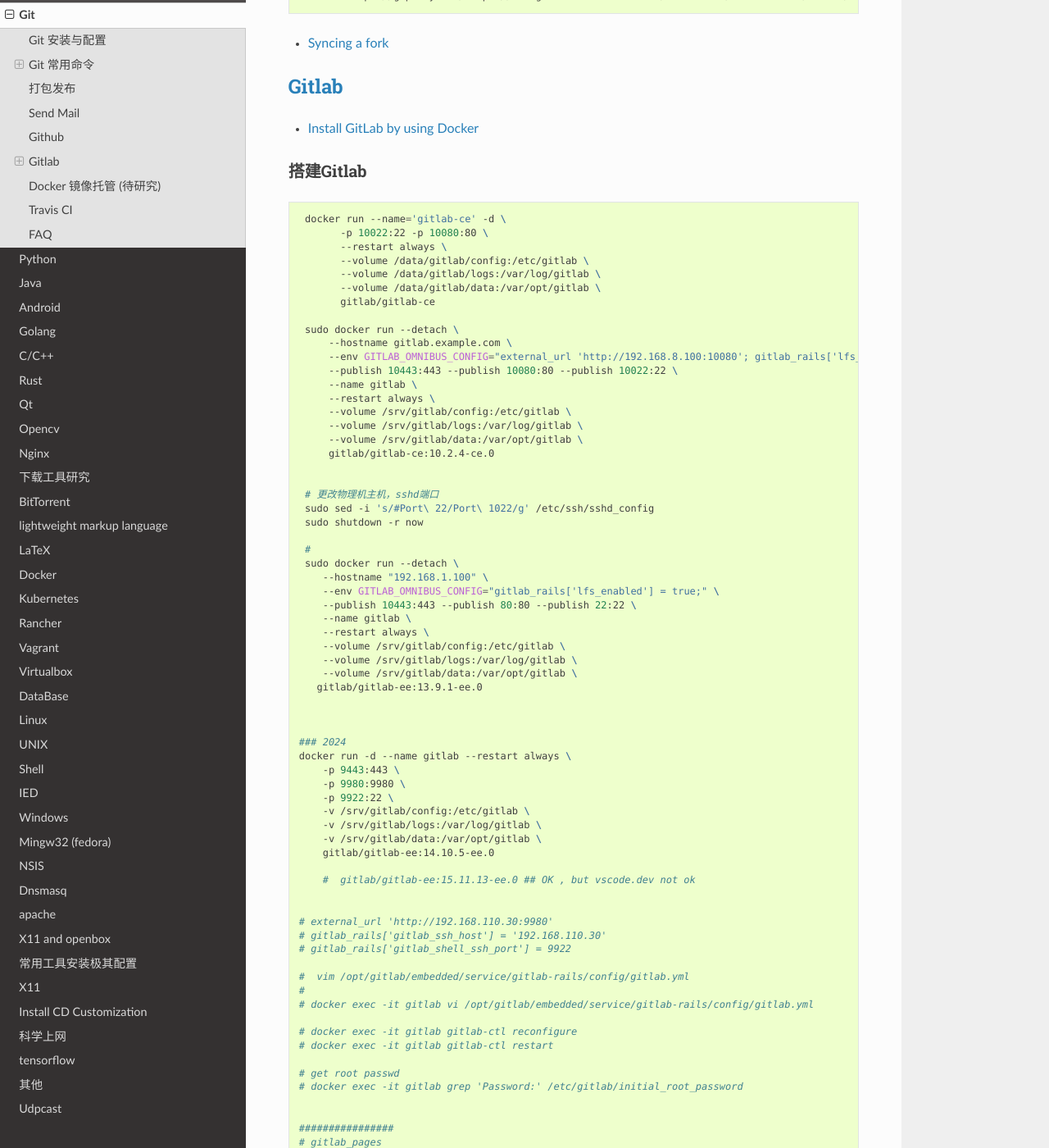
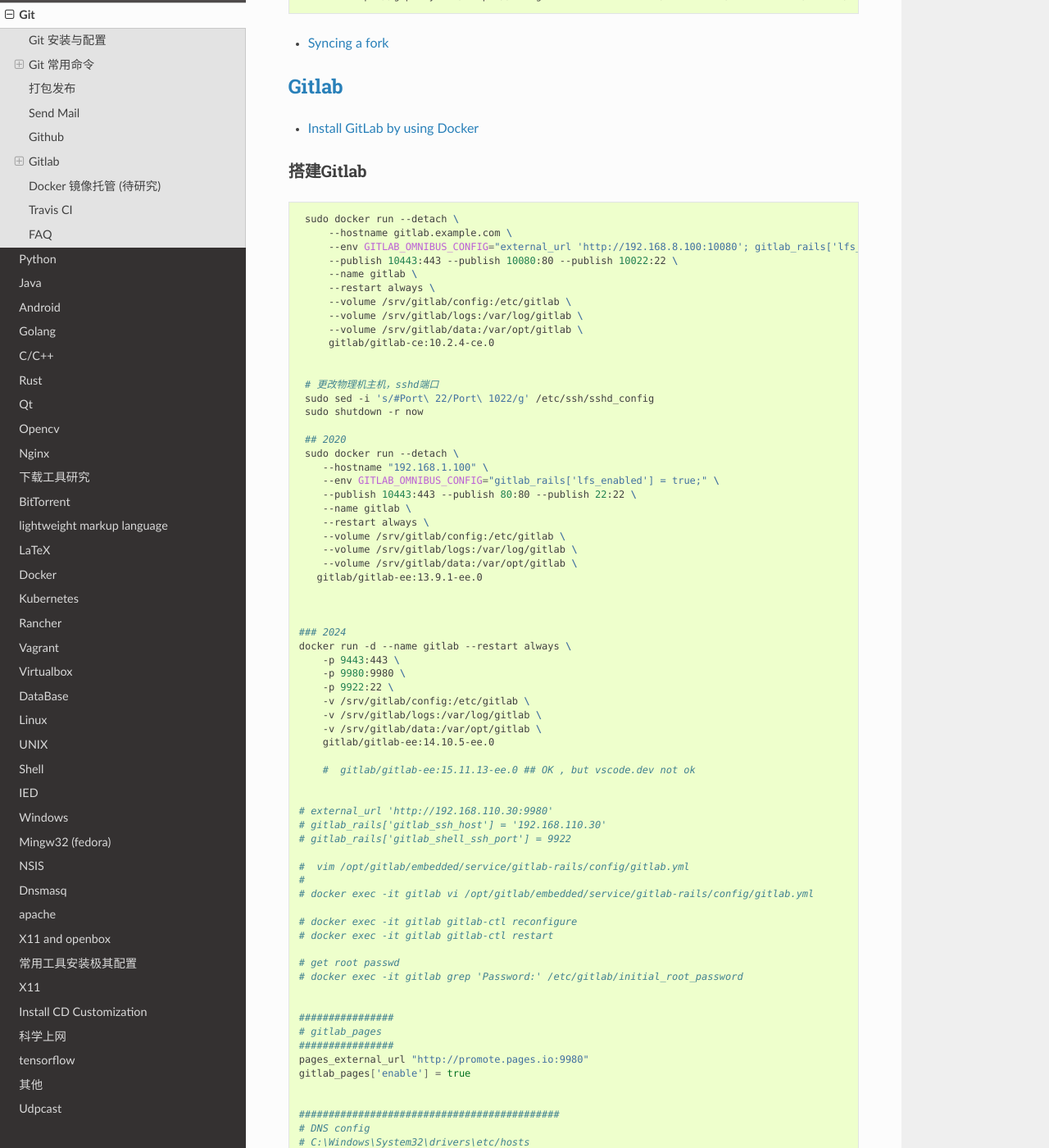
Before and after one commit to my-rds-store/my_space, a Sphinx documentation site: the page built from source/git/index.rst, in a window 1280 px wide and 1400 px high, scrolled down 5381 px. Shown: the whole window at 82% size. Built offline with Sphinx 7.4.7 and the Read the Docs theme 2.0.0, drawn with Linux system fonts in a browser that asks for light colours; some of the changed text lies outside the part shown.

Commit message:
updaet ...

```diff
--- a/source/git/index.rst
+++ b/source/git/index.rst
@@ -318,14 +318,6 @@
 
 .. code-block:: sh
 
-     docker run --name='gitlab-ce' -d \
-	   -p 10022:22 -p 10080:80 \
-	   --restart always \
-	   --volume /data/gitlab/config:/etc/gitlab \
-	   --volume /data/gitlab/logs:/var/log/gitlab \
-	   --volume /data/gitlab/data:/var/opt/gitlab \
-	   gitlab/gitlab-ce
-
      sudo docker run --detach \
          --hostname gitlab.example.com \
          --env GITLAB_OMNIBUS_CONFIG="external_url 'http://192.168.8.100:10080'; gitlab_rails['lfs_enabled'] = true;" \
@@ -342,7 +334,7 @@
      sudo sed -i 's/#Port\ 22/Port\ 1022/g' /etc/ssh/sshd_config
      sudo shutdown -r now
 
-     #
+     ## 2020
      sudo docker run --detach \
         --hostname "192.168.1.100" \
         --env GITLAB_OMNIBUS_CONFIG="gitlab_rails['lfs_enabled'] = true;" \
@@ -391,6 +383,13 @@
     gitlab_pages['enable'] = true
 
 
+    ############################################
+    # DNS config
+    # C:\Windows\System32\drivers\etc/hosts
+    # /etc/hosts
+    ############################################
+
+    192.168.110.30 document.promote.pages.io
 
 * `Gitlab Pages <https://docs.gitlab.com/ee/administration/pages/index.html>`_
 
```
